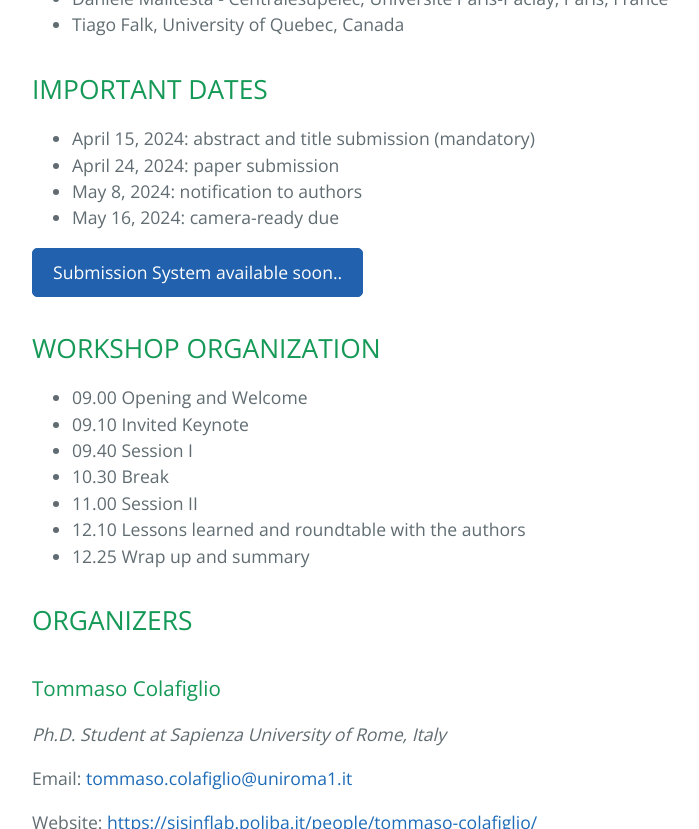
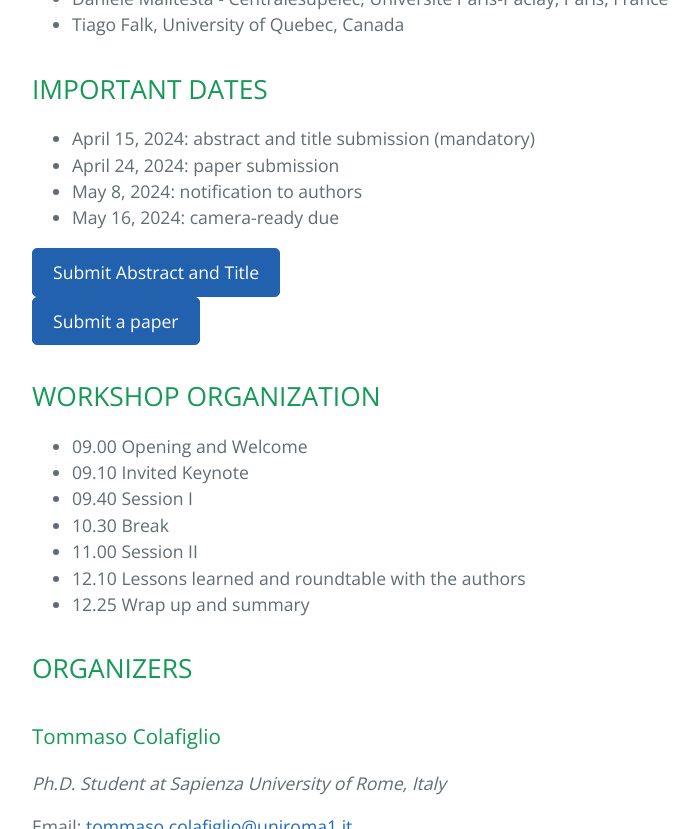
Before and after one commit to sisinflab/webium24, a Jekyll site: the page built from index.md, in a window 1280 px wide and 900 px high, scrolled down 3219 px, cut to the strip 0-829 px from the top of the window. Shown: the whole strip, without its empty margins (192-891 px from the left). Built offline with Jekyll 4.4.1, drawn with Linux system fonts in a browser that asks for light colours.

Commit message:
Update index.md

```diff
--- a/index.md
+++ b/index.md
@@ -73,7 +73,10 @@ Topics of interest include, but are not limited to:
 + May 16, 2024: camera-ready due
 
 <div class="button-container">
-    <a href="#" class="button">Submission System available soon..</a>
+    <a href="https://forms.office.com/e/9HBkZMZzhZ?origin=lprLink" class="button">Submit Abstract and Title</a>
+</div>
+<div class="button-container">
+    <a href="https://cmt3.research.microsoft.com/WeBIUM-2024" class="button">Submit a paper</a>
 </div>
 
 ## WORKSHOP ORGANIZATION <a name="WO"></a>
```
